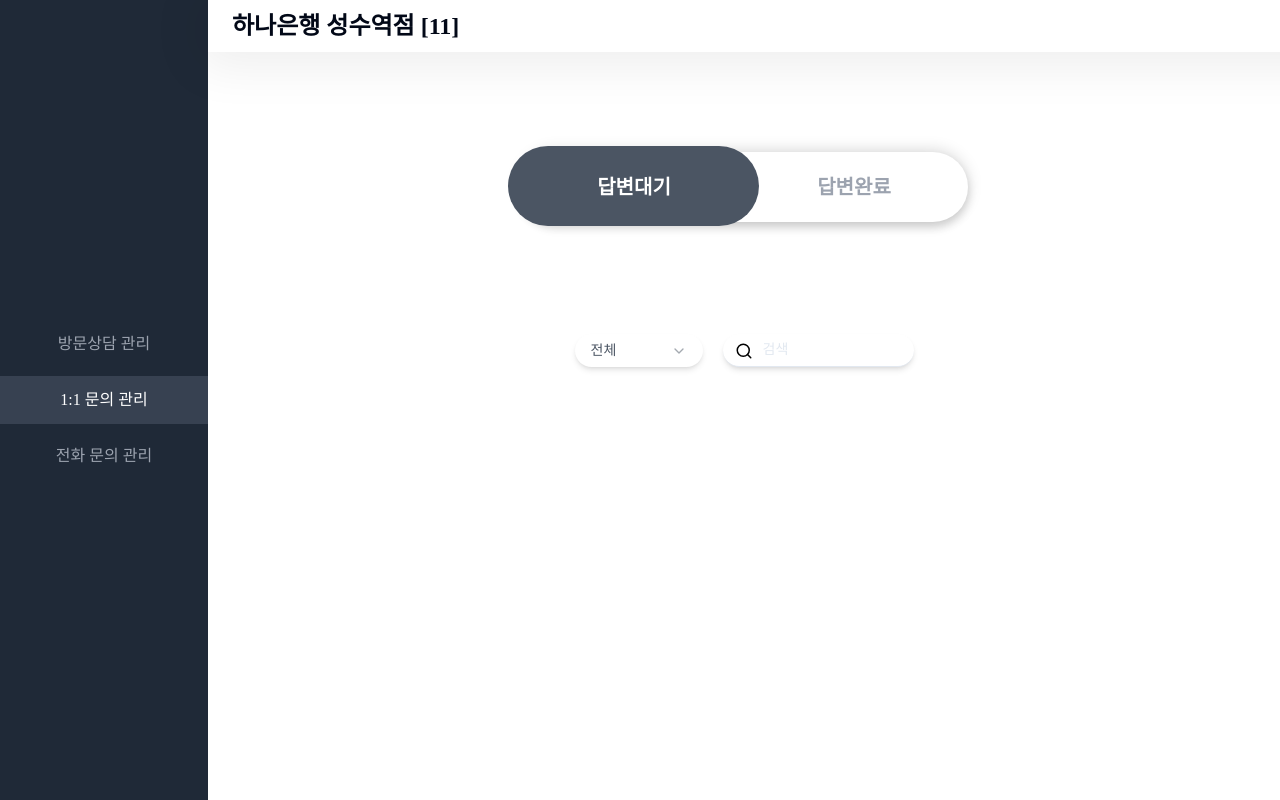
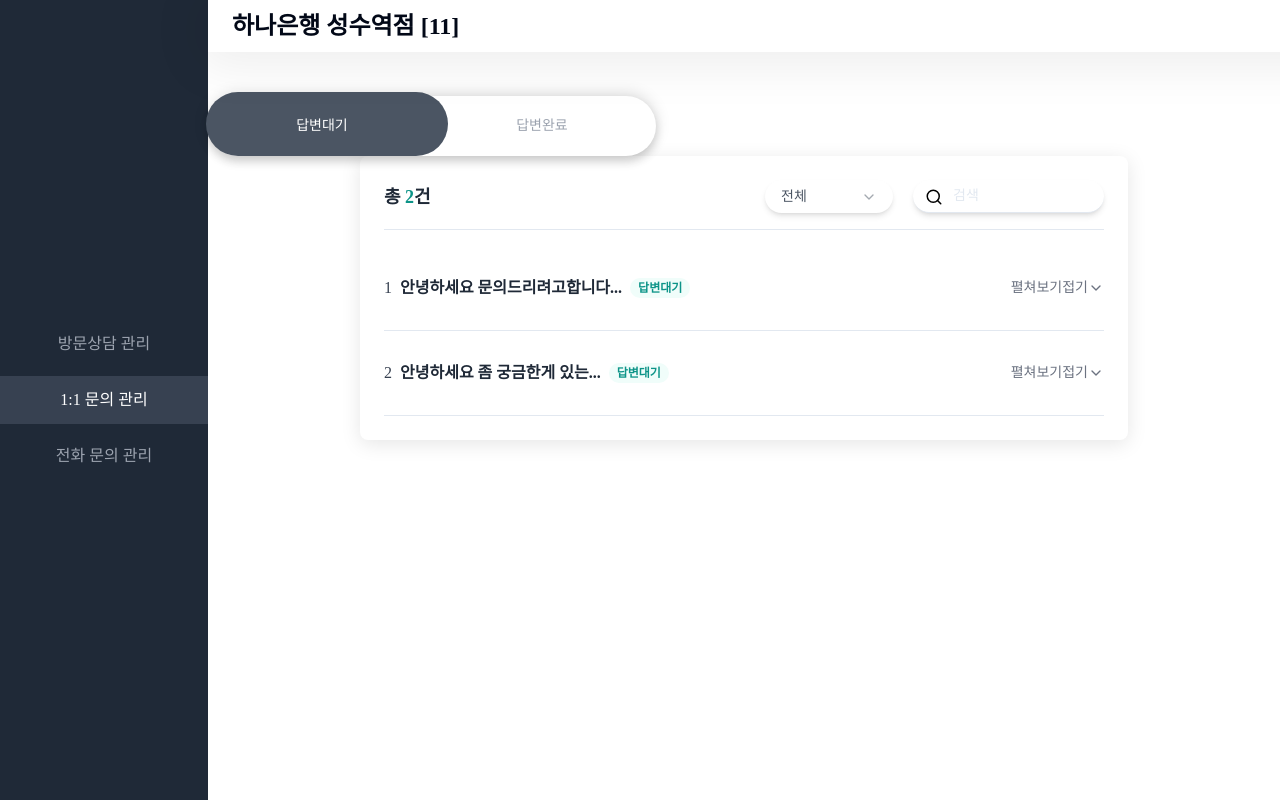
Before and after one commit to hhbb0081/Schedule-Hanaro-Front, a React (Vite) app: page /admin/inquiry in a window 1280 px wide. Built offline with nearby package versions, Linux system fonts and the light colour scheme; a web font is replaced by a local one; what @lukemorales/query-key-factory would draw is missing.

Commit message:
[Feat] 🌱 문의 페이지 목록 추가

```diff
--- a/package.json
+++ b/package.json
@@ -35,6 +35,7 @@
     "date-fns": "^4.1.0",
     "dayjs": "^1.11.10",
     "jotai": "^2.5.1",
+    "lodash": "^4.17.21",
     "lucide-react": "^0.453.0",
     "react": "^18.3.1",
     "react-day-picker": "8.10.1",
--- a/src/components/Admin/Inquiry/InquiryList.tsx
+++ b/src/components/Admin/Inquiry/InquiryList.tsx
@@ -1,4 +1,3 @@
-import { useState } from 'react';
 import {
   Accordion,
   AccordionItem,
@@ -7,101 +6,89 @@
 } from '../../ui/accordion';
 import { Button } from '../../ui/button';
 import { Badge } from '../../ui/badge';
-// 아직 작업중
-function InquiryList() {
-  const [expandedItem, setExpandedItem] = useState<string | null>(null);
+import FilterAndSearch from './FilterAndSearch';
 
-  const toggleItem = (itemId: string) => {
-    setExpandedItem(expandedItem === itemId ? null : itemId);
-  };
+function InquiryList({ activeTab }: { activeTab: '답변대기' | '답변완료' }) {
+  // 예시 데이터
+  const inquiries = [
+    { id: 'item-1', title: '안녕하세요 문의드리려고합니다...', status: '답변대기' },
+    { id: 'item-2', title: '안녕하세요 좀 궁금한게 있는...', status: '답변대기' },
+    { id: 'item-3', title: '안녕하세요, 예금 관련 문의드립니다.', status: '답변완료' },
+  ];
+
+  // activeTab에 따라 필터링된 목록
+  const filteredInquiries = inquiries.filter(
+    (inquiry) => inquiry.status === activeTab
+  );
 
   return (
-    <div className='mx-auto max-w-3xl rounded-lg bg-white p-4 shadow-md'>
-      <h2 className='mb-4 text-lg font-semibold'>총 12건</h2>
+    <div
+      className='mx-auto max-w-3xl rounded-lg border-gray-200 bg-white p-6 shadow-lg'
+      style={{
+        boxShadow: '0px 4px 20px 0px rgba(0, 0, 0, 0.10)',
+      }}
+    >
+      {/* Header with Filter and Search */}
+      <div className='mb-4 flex items-center justify-between border-b pb-4'>
+        <h2 className='text-lg font-semibold text-gray-800'>
+          총 <span className='text-teal-600'>{filteredInquiries.length}</span>건
+        </h2>
+        <FilterAndSearch />
+      </div>
 
+      {/* Accordion List */}
       <Accordion type='single' collapsible>
-        {/* Item 1 */}
-        <AccordionItem value='item-1'>
-          <div className='flex items-center justify-between py-2'>
+        {filteredInquiries.map((inquiry) => (
+          <AccordionItem key={inquiry.id} value={inquiry.id}>
+            <div className='flex items-center justify-between py-4'>
               <div className='flex items-center space-x-2'>
-              <span className='font-medium'>1</span>
-              <AccordionTrigger className='text-gray-800'>
-                안녕하세요 문의드리려고합니다...
-              </AccordionTrigger>
+                <span className='font-medium text-gray-700'>
+                  {inquiry.id.split('-')[1]}
+                </span>
+                <span className='font-semibold text-gray-800'>
+                  {inquiry.title}
+                </span>
                 <Badge
-                variant='outline'
-                className='border-main bg-teal-100 text-main'
+                  variant='lightSolid'
+                  className={`rounded-full px-2 py-0.5 text-xs font-semibold ${
+                    inquiry.status === '답변대기'
+                      ? 'bg-teal-50 text-teal-600'
+                      : 'bg-gray-200 text-gray-600'
+                  }`}
                 >
-                답변대기
+                  {inquiry.status}
                 </Badge>
               </div>
-            <button
-              className='text-sm text-gray-500'
-              onClick={() => toggleItem('item-1')}
-            >
-              {expandedItem === 'item-1' ? '접기' : '펼쳐보기'}
-            </button>
+              <AccordionTrigger className='flex items-center text-sm text-gray-500'>
+                <span className='[data-state="open"]:hidden'>펼쳐보기</span>
+                <span className='[data-state="closed"]:hidden'>접기</span>
+              </AccordionTrigger>
             </div>
             <AccordionContent>
-            <div className='rounded-md bg-gray-50 p-4'>
-              <p className='mb-2 font-semibold text-gray-800'>
-                안녕하세요 문의드리려고합니다 문의드려도 될까요?
+              <div className='mt-2 rounded-md p-4 shadow-inner'>
+                <div className='mb-1 flex items-center justify-between'>
+                  <p className='font-semibold text-gray-800'>
+                    {inquiry.title}
                   </p>
-              <p className='mb-4 text-sm text-gray-600'>
-                이규호 · 12분 전 · 예금
+                  {inquiry.status === '답변대기' && (
+                    <Button
+                      variant='default'
+                      className='h-[2.4375rem] w-[7.5rem] rounded-full bg-main px-4 py-1 text-sm text-white'
+                    >
+                      답변하기
+                    </Button>
+                  )}
+                </div>
+                <p className='mb-2 text-left text-[0.75rem] text-gray-400'>
+                  작성자 · 시간 · 카테고리
                 </p>
-              <p className='text-sm text-gray-700'>
-                안녕하세요 좀 궁금한게 있는데 예금이 궁금한지는 잘 모르겠어서
-                생각좀 해보고 다시 문의드릴게요 감사합니다. 반갑습니다. 다시
-                연락해서 문의드리겠습니다...
+                <p className='text-left text-sm leading-relaxed text-gray-700'>
+                  문의 내용에 대한 상세 설명이 여기에 표시됩니다.
                 </p>
-              <div className='mt-4 w- flex justify-center'>
-                <Button>답변하기</Button>
-              </div>
               </div>
             </AccordionContent>
           </AccordionItem>
-
-        {/* Item 2 */}
-        <AccordionItem value='item-2'>
-          <div className='flex items-center justify-between py-2'>
-            <div className='flex items-center space-x-2'>
-              <span className='font-medium'>2</span>
-              <AccordionTrigger className='text-gray-800'>
-                안녕하세요 좀 궁금한게 있는...
-              </AccordionTrigger>
-              <Badge
-                variant='outline'
-                className='border-main bg-teal-100 text-main'
-              >
-                답변대기
-              </Badge>
-            </div>
-            <button
-              className='text-sm text-gray-500'
-              onClick={() => toggleItem('item-2')}
-            >
-              {expandedItem === 'item-2' ? '접기' : '펼쳐보기'}
-            </button>
-          </div>
-          <AccordionContent>
-            <div className='rounded-md bg-gray-50 p-4'>
-              <p className='mb-2 font-semibold text-gray-800'>
-                안녕하세요 좀 궁금한게 있습니다...
-              </p>
-              <p className='mb-4 text-sm text-gray-600'>
-                김영희 · 5분 전 · 펀드
-              </p>
-              <p className='text-sm text-gray-700'>
-                안녕하세요, 펀드 관련해서 질문이 있어서 문의드립니다. 자세한
-                내용은 다음과 같습니다...
-              </p>
-              <div className='mt-4 flex justify-end'>
-                <Button>답변하기</Button>
-              </div>
-            </div>
-          </AccordionContent>
-        </AccordionItem>
+        ))}
       </Accordion>
     </div>
   );
--- a/src/components/Admin/ReplyState.tsx
+++ b/src/components/Admin/Inquiry/ReplyState.tsx
@@ -1,10 +1,12 @@
-import { useState } from 'react';
+import React from 'react';
 
-function ReplyState() {
-  const [activeTab, setActiveTab] = useState<'답변대기' | '답변완료'>(
-    '답변대기'
-  );
-
+function ReplyState({
+  activeTab,
+  setActiveTab,
+}: {
+  activeTab: '답변대기' | '답변완료';
+  setActiveTab: React.Dispatch<React.SetStateAction<'답변대기' | '답변완료'>>;
+}) {
   return (
     <div
       className='relative flex w-full max-w-md rounded-full bg-white p-1'
@@ -15,15 +17,15 @@
     >
       {/* 이동하는 배경 */}
       <div
-        className={`absolute -bottom-1 -left-3 h-20 w-[56%] rounded-full bg-gray-600 transition-transform duration-300 ease-in-out ${
-          activeTab === '답변완료' ? 'translate-x-[88%]' : 'translate-x-0'
+        className={`absolute -bottom-0 -left-0.5 h-16 w-[54%] rounded-full bg-gray-600 transition-transform duration-300 ease-in-out ${
+          activeTab === '답변완료' ? 'translate-x-[86%]' : 'translate-x-0'
         }`}
       ></div>
 
       {/* 답변대기 버튼 */}
       <button
         onClick={() => setActiveTab('답변대기')}
-        className={`relative z-10 flex-1 py-4 text-[1.25rem] font-bold transition-colors duration-300 ${
+        className={`relative z-10 flex-1 py-4 text-sm font-medium transition-colors duration-300 ${
           activeTab === '답변대기' ? 'text-white' : 'text-gray-400'
         }`}
       >
@@ -33,7 +35,7 @@
       {/* 답변완료 버튼 */}
       <button
         onClick={() => setActiveTab('답변완료')}
-        className={`relative z-10 flex-1 py-4 text-[1.25rem] font-bold transition-colors duration-300 ${
+        className={`relative z-10 flex-1 py-4 text-sm font-medium transition-colors duration-300 ${
           activeTab === '답변완료' ? 'text-white' : 'text-gray-400'
         }`}
       >
--- a/src/pages/Admin/Inquiry/index.tsx
+++ b/src/pages/Admin/Inquiry/index.tsx
@@ -1,16 +1,17 @@
-import FilterAndSearch from '@/components/Admin/Inquiry/FilterAndSearch';
+import InquiryList from '@/components/Admin/Inquiry/InquiryList';
+import ReplyState from '@/components/Admin/Inquiry/ReplyState';
+import { useState } from 'react';
 // import InquiryList from '@/components/Admin/Inquiry/InquiryList';
-import ReplyState from '@/components/Admin/ReplyState';
 
 function InquiryPage() {
+  const [activeTab, setActiveTab] = useState<'답변대기' | '답변완료'>('답변대기');
+
   return (
     <>
-      <div className='flex items-start justify-center py-14'>
-        <ReplyState />
-      </div>
-      <div className='flex items-start justify-center py-14'>
-        <FilterAndSearch />
-      </div>
+      {/* ReplyState 컴포넌트에 activeTab과 setActiveTab 전달 */}
+      <ReplyState activeTab={activeTab} setActiveTab={setActiveTab} />
+      {/* InquiryList 컴포넌트에 activeTab 전달 */}
+      <InquiryList activeTab={activeTab} />
     </>
   );
 }
```
Also changed, not shown: 2 other files (tests, documents, lock files or other folders). Lines whose indentation alone changed are shown as unchanged.
